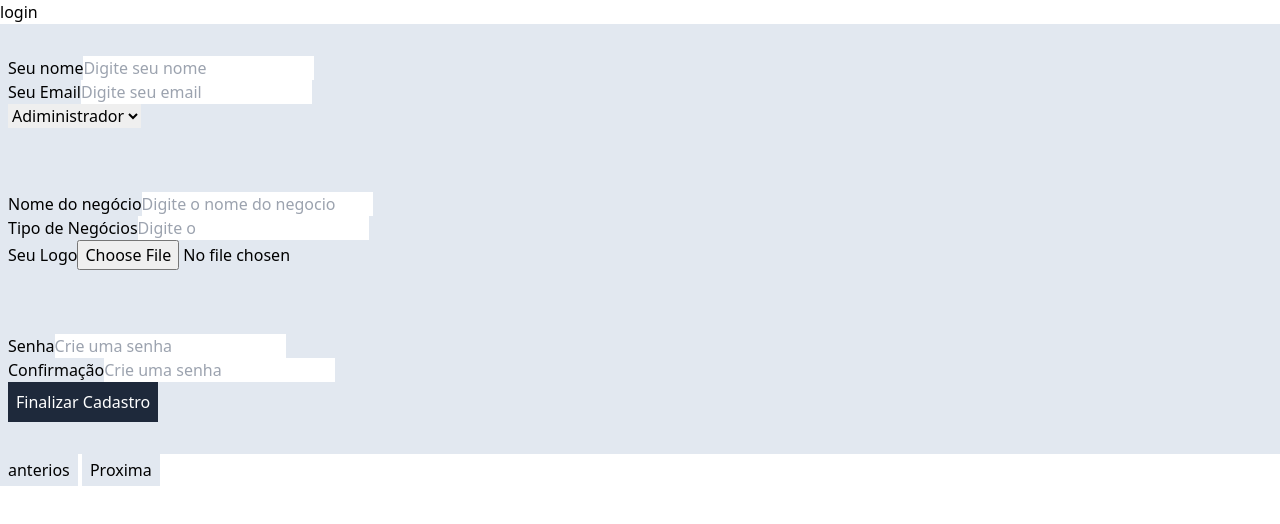
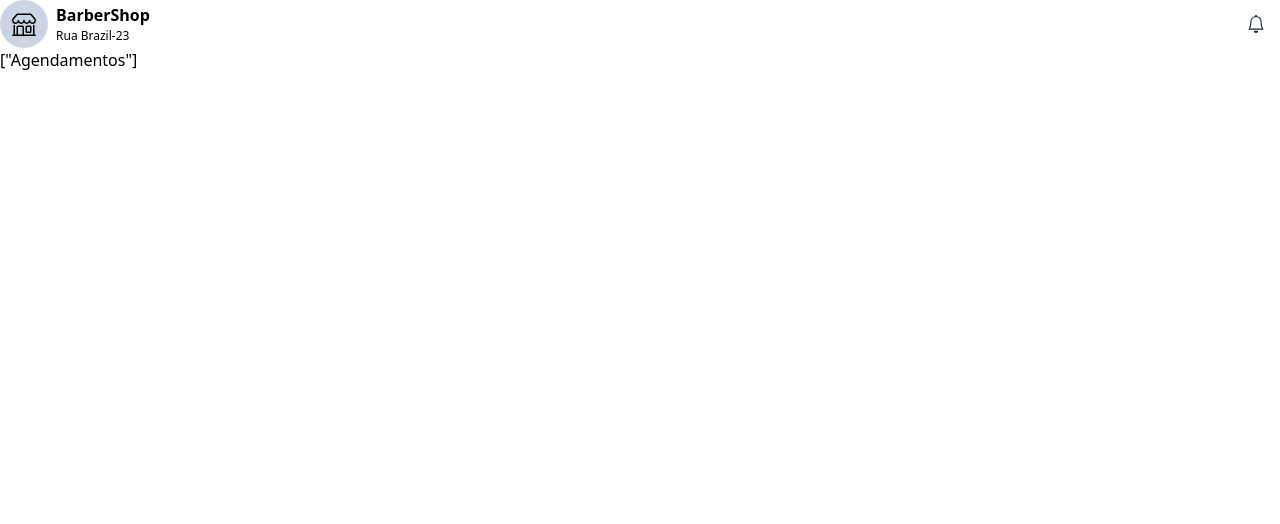
Before and after one commit to dinhoSilwa/agendou-scheduling-system, a React (Vite) app: page / in a window 1280 px wide. Shown: the top 524 px of the page. Built offline with nearby package versions, Linux system fonts and the light colour scheme.

Commit message:
FEAT : initial config

```diff
--- a/package.json
+++ b/package.json
@@ -10,11 +10,14 @@
     "preview": "vite preview"
   },
   "dependencies": {
+    "@hookform/resolvers": "^3.9.0",
     "@types/axios": "^0.9.36",
     "axios": "^1.7.2",
+    "clsx": "^2.1.1",
     "react": "^18.3.1",
     "react-dom": "^18.3.1",
     "react-hook-form": "^7.52.1",
+    "react-icons": "^5.2.1",
     "yup": "^1.4.0"
   },
   "devDependencies": {
--- /dev/null
+++ b/src/@types/formsTypes.ts
@@ -0,0 +1,8 @@
+
+export interface rolesProps {
+  role : string
+}
+
+export interface businessTypesProps {
+  type : string;
+}
--- a/src/@types/globaltypes.ts
+++ b/src/@types/globaltypes.ts
@@ -1,11 +1,12 @@
 export interface AdmUserProps {
   name: string | undefined;
   email: string | undefined;
+  phone : string | undefined;
   password: string | undefined;
-  role?: string | undefined,
+  // role?: string | undefined,
   avatar?: string | undefined;
   storename : string | undefined,
-  storeType : String | undefined,
+  storeType : string | undefined,
   createdAt?: Date;
   updateAt?: Date;
 
--- /dev/null
+++ b/src/@types/storetypes.ts
@@ -0,0 +1,13 @@
+export interface AddressProps {
+  city: string;
+  state: string;
+  street: string;
+  number: string;
+  postalcode: string;
+  complement?: string; // Opcional
+  phone?: string; // Opcional
+  country: string;
+  latitude?: number; // Opcional
+  longitude?: number; // Opcional
+  openingHours?: string; // Opcional
+}
--- a/src/App.tsx
+++ b/src/App.tsx
@@ -1,4 +1,4 @@
-import { FormRegister } from "./components/FormsResister"
+import { Home } from "./pages/home"
 
 
 function App() {
@@ -6,8 +6,7 @@ function App() {
 
   return (
 <>
-<span>login</span>
-<FormRegister />
+<Home />
 </>
   )
 }
--- a/src/components/FormsResister/fieldset.tsx
+++ b/src/components/FormsResister/fieldset.tsx
@@ -1,25 +1,30 @@
 import type { ComponentProps } from "react";
+import type { UseFormRegister } from "react-hook-form";
 
 interface FieldSetFormsProps extends ComponentProps<'fieldset'> {
   labelDescription?: string | undefined;
   inputType: string | undefined;
   currentValue?: string;
-  currentName: string | undefined;
-  currentId: string | undefined;
+  // remove current name for use register
+  // currentName: string | undefined;
+  currentId: string;
   currentPlaceHolder?: string | undefined;
   list ?: string;
+  register : UseFormRegister<any>;
   handleForminput: (e: React.ChangeEvent<HTMLInputElement>) => void;
+
 }
 
 export const FieldSet = ({
   labelDescription,
   inputType,
   currentValue,
-  currentName,
+  //currentName,
   currentId,
   currentPlaceHolder,
   handleForminput,
   list,
+  register,
   ...props
 }: FieldSetFormsProps) => {
   return (
@@ -28,12 +33,17 @@ export const FieldSet = ({
       <input
         type={inputType}
         value={currentValue}
-        name={currentName}
+        //name={currentName}
         id={currentId}
         placeholder={currentPlaceHolder}
-        onChange={(e: React.ChangeEvent<HTMLInputElement>)=>handleForminput(e)}
         list={list}
+        {...register(currentId)}
+        onChange={(e: React.ChangeEvent<HTMLInputElement>) => {
+          register(currentId).onChange(e); // Chama o onChange do register
+          handleForminput(e); // Adiciona o manipulador personalizado
+        }}
       />
+
     </fieldset>
   );
 };
--- a/src/components/FormsResister/index.tsx
+++ b/src/components/FormsResister/index.tsx
@@ -2,26 +2,46 @@ import React, { useState } from "react"
 import { AdmUserProps } from "../../@types/globaltypes"
 import { FieldSet } from "./fieldset"
 import { businessTypes } from "../../models/businestypes"
+import { useForm } from 'react-hook-form';
+import * as Yup from 'yup';
+import { validStoreTypes } from "../../models/formodels";
+import { yupResolver } from "@hookform/resolvers/yup";
+import { ErrorField } from "./validationError";
+import clsx from "clsx";
 
-const userRole = [
-  { role: "Adiministrador" },
-  { role: "Funcionário" },
-]
+
+
 export const FormRegister = () => {
 
+  const formsShemaValidations = Yup.object().shape({
+    name: Yup.string().required("Digite o seu nome"),
+    email: Yup.string().email("Digite um Email válido").required("Digite um Email"),
+    password: Yup.string().required("Digite a sua Senha de Acesso"),
+    phone : Yup.string().required("Digite o número do Telefone"),
+    // role: Yup.string().oneOf(validRoles, "Adicione um Perfill").required("Selecione uma opção"),
+    avatar: Yup.string().required("Adicione uma Imagem Válida"),
+    storename: Yup.string().required("Adicione uma"),
+    storeType: Yup.string().oneOf(validStoreTypes, "Adicione um Tipo de Negócios").required("Selecione o tipo")
+  })
+
+  const { handleSubmit, register, formState: { errors } } = useForm({
+    resolver: yupResolver(formsShemaValidations)
+
+  })
 
 
   const [inputValue, setinputValue] = useState<AdmUserProps>({
     name: undefined,
     email: undefined,
+    phone : undefined,
     password: undefined,
-    role: undefined,
+    // role: undefined,
     avatar: undefined,
     storename: undefined,
     storeType: undefined,
   })
 
-  const handleForminput = (e: React.ChangeEvent<HTMLInputElement>) => {
+  const handleForminput = (e: React.ChangeEvent<HTMLInputElement | HTMLSelectElement>) => {
 
     const { name, value } = e.target
     const verifyName = businessTypes.some(({ type }) => type === value)
@@ -34,69 +54,157 @@ export const FormRegister = () => {
     }))
   }
 
-  const passwordConfirm = (pass: string) => {
+  const passwordConfirm = (pass: React.ChangeEvent) => {
     const OriginalPass = pass
     console.log(OriginalPass)
   }
 
-console.log(inputValue)
+  const onSubmit = (data: any) => {
+    console.log(data)
+
+  }
+
+  const buttonSteps = [
+    {step : 1, name : 'Dados Pessoais'},
+    {step : 2, name : 'Seu Negócio'},
+    {step : 3, name : 'Dados de Acesso'},
+  ]
+
+
+  const [currentGroup, setcurrentGroup] = useState(1)
   return (
     <>
-      <form action="">
+      <form action="" onSubmit={handleSubmit(onSubmit)}>
+        {currentGroup}
 
-        <section className="bg-slate-200 px-2 py-8">
+    <div className="flex gap-2">
+    {
+          buttonSteps.map(({name, step}, index) =>(
+            <button type="button" key={index} className="p-2 bg-green-300 text-green-950"
+            onClick={()=>setcurrentGroup(step)}
+            >{name}</button>
+          ))
+        }
+    </div>
+
+        <section className={clsx("bg-slate-200 px-2 py-8", {'hidden' : currentGroup !== 1})}>
           <FieldSet
             labelDescription="Seu nome"
             inputType="text"
             currentValue={inputValue.name}
-            currentName={"name"}
+            //currentName={"name"}
             currentId={"name"}
             currentPlaceHolder={"Digite seu nome"}
+            register={register}
             handleForminput={handleForminput}
           />
 
+
+          {
+            errors.name && <ErrorField>
+              {errors.name.message}
+            </ErrorField>
+          }
+
+
           <FieldSet
-            labelDescription="Seu Email"
+            labelDescription="Adicione um Email"
             inputType="text"
             currentValue={inputValue.email || ''}
-            currentName={"email"}
+            //currentName={"email"}
             currentId={"email"}
-            currentPlaceHolder={"Digite seu email"}
+            currentPlaceHolder={"Email"}
             handleForminput={handleForminput}
+            register={register}
           />
+          {
+            errors.email && <ErrorField>
+              {errors.email.message}
+            </ErrorField>
+          }
 
-          <select name="role" id="role-selected" onChange={handleForminput}>
+<FieldSet
+            labelDescription="Adicione um Telefone"
+            inputType="text"
+            currentValue={inputValue.phone || ''}
+            //currentName={"phone"}
+            currentId={"phone"}
+            currentPlaceHolder={"Telefone"}
+            handleForminput={handleForminput}
+            register={register}
+          />
+          {
+            errors.phone && <ErrorField>
+              {errors.phone.message}
+            </ErrorField>
+          }
+
+
+
+{/*
+          <select
+            id="role-selected"
+            {...register('role')}
+            onChange={(e: React.ChangeEvent<HTMLSelectElement>) => {
+              register('role').onChange(e)
+              handleForminput(e)
+            }}>
             {
               userRole.map(({ role }, index) => (
                 <option key={index} value={role}>{role}</option>
               ))
             }
           </select>
+
+          {
+            errors.role && <ErrorField>
+              {errors.role.message}
+            </ErrorField> }*/}
+
+
         </section>
 
-        <section className="bg-slate-200 px-2 py-8">
+        <section className={clsx("bg-slate-200 px-2 py-8", {'hidden' : currentGroup !== 2})}>
 
 
           <FieldSet
             labelDescription="Nome do negócio"
             inputType="text"
             currentValue={inputValue.storename || ""}
-            currentName={"storename"}
+            //currentName={"storename"}
             currentId={"storename"}
             currentPlaceHolder={"Digite o nome do negocio"}
             handleForminput={handleForminput}
+            register={register}
           />
+
+          {
+            errors.storename && <ErrorField>
+              {errors.storename.message}
+            </ErrorField>
+          }
+
+
 
           <FieldSet
             labelDescription="Tipo de Negócios"
             inputType="text"
             currentValue={inputValue.storeType}
-            currentName={"storeType"}
+            //currentName={"storeType"}
             currentId={"storeType"}
             currentPlaceHolder={"Digite o"}
             handleForminput={handleForminput}
             list="businessTypes"
+            register={register}
+
           />
+
+
+          {
+            errors.storeType && <ErrorField>
+              {errors.storeType.message}
+            </ErrorField>
+          }
 
           <datalist id="businessTypes">
 
@@ -106,56 +214,58 @@ console.log(inputValue)
               ))
             }
 
-
           </datalist>
-
-
 
           <FieldSet
             labelDescription="Seu Logo"
             inputType="file"
             currentValue={inputValue.avatar}
-            currentName={"avatar"}
+            //currentName={"avatar"}
             currentId={"avatar"}
             handleForminput={handleForminput}
+            register={register}
+          />
 
-          />
+
+          {
+            errors.avatar && <ErrorField>
+              {errors.avatar.message}
+            </ErrorField>
+          }
+
         </section>
 
 
 
-        <section className="bg-slate-200 px-2 py-8">
+        <section className={clsx("bg-slate-200 px-2 py-8", {'hidden' : currentGroup !== 3})}>
           <FieldSet
             labelDescription="Senha"
             inputType="password"
-            currentName={"password1"}
-            currentId={"password2"}
+            //currentName={"password1"}
+            currentId={"password"}
             currentPlaceHolder={"Crie uma senha"}
             handleForminput={passwordConfirm}
+            register={register}
+
           />
 
-          <FieldSet
-            labelDescription="Confirmação"
-            inputType="password"
-            currentValue={inputValue.password || ""}
-            currentName={"password"}
-            currentId={"password"}
-            currentPlaceHolder={"Crie uma senha"}
-            handleForminput={handleForminput}
-          />
+
+          {
+            errors.password && <ErrorField>
+              {errors.password.message}
+            </ErrorField>
+          }
+
+
+
 
           <button type="submit" className="px-2 py-2 text-white bg-slate-800">
             Finalizar Cadastro
           </button>
         </section>
 
-        <section>
-          <button type="button" className="px-2 py-1 bg-slate-200">{"anterios"}</button> <button type="button" className="px-2 py-1 bg-slate-200">{"Proxima"}</button>
-        </section>
-
 
       </form>
-
 
 
     </>
--- /dev/null
+++ b/src/components/FormsResister/validationError.tsx
@@ -0,0 +1,14 @@
+import type { ComponentProps } from "react"
+
+interface ErrorProps extends ComponentProps<'span'>{
+  children : React.ReactNode
+}
+export const ErrorField = ({children, ...props} : ErrorProps) =>{
+  return(
+    <>
+    <span {...props} className="bg-red-400 text-red-900 font-bold px-4 py-2">
+    {children}
+        </span>
+    </>
+  )
+}
--- a/src/models/businestypes.tsx
+++ b/src/models/businestypes.tsx
@@ -1,4 +1,6 @@
-export const businessTypes = [
+import type { businessTypesProps, rolesProps } from "../@types/formsTypes";
+
+export const businessTypes :businessTypesProps [] = [
   { type: "Clínica médica" },
   { type: "Salão de beleza" },
   { type: "Consultório dentário" },
@@ -20,3 +22,9 @@ export const businessTypes = [
   { type: "Agência de marketing" },
   { type: "Escola de música" }
 ];
+
+
+export const userRole : rolesProps[] = [
+  { role: "Adiministrador" },
+  { role: "Funcionário" },
+]
--- /dev/null
+++ b/src/models/formodels.ts
@@ -0,0 +1,3 @@
+import { businessTypes, userRole } from "./businestypes";
+export const validRoles : string[] = userRole.map(valid => valid.role)
+export const validStoreTypes : string[] = businessTypes.map(valid => valid.type)
--- /dev/null
+++ b/src/pages/home.tsx
@@ -0,0 +1,72 @@
+import { BsBell, BsShop } from "react-icons/bs";
+import type { AddressProps } from "../@types/storetypes";
+
+export const Home = () =>{
+
+  interface Store {
+    storename : string,
+    address : AddressProps[]
+  }
+
+  const headerInfor : Store[] = [
+    {
+      storename: "BarberShop",
+      address: [
+        {
+          city: "Fortaleza",
+          state: "Ceará",
+          street: "Rua Brazil",
+          number: "23",
+          postalcode: "616303928",
+          complement: "Bloco B, Apto 101",
+          phone: "+55 85 98765-4321",
+          country: "Brasil",
+          latitude: -3.71722,
+          longitude: -38.54375,
+          openingHours: "Seg-Sex: 9h-19h, Sáb: 9h-14h"
+        }
+      ]
+    }
+  ];
+
+
+
+  return(
+<>
+<header className="flex items-center justify-between">
+
+<article className="flex gap-2 items-center">
+<section className="bg-slate-300 w-12 h-12 grid place-content-center rounded-full">
+ <BsShop size={24} />
+ </section>
+
+ {
+    headerInfor.map(({storename, address }, index) =>(
+      <section key={index}>
+<h2 className="font-semibold">{storename}</h2>
+<article className="flex flex-col gap-0">
+  <ul className="flex text-[12px]">
+  <li>{address.map(street => street.street)}-</li>
+  <li>{address.map(street => street.number)} </li>
+  {/* <li> {address.map(street => street.city)} ,</li>
+  <li>{address.map(street => street.state)}</li> */}
+  </ul>
+
+</article>
+      </section>
+
+    ))
+  }
+</article>
+
+<section className=" w-12 h-12 grid place-content-center rounded-full">
+ <BsBell size={18} className="text-slate-800" />
+ </section>
+
+</header>
+    <main>
+      ["Agendamentos"]
+    </main>
+</>
+  )
+}
```
Also changed, not shown: 1 other file (tests, documents, lock files or other folders).
